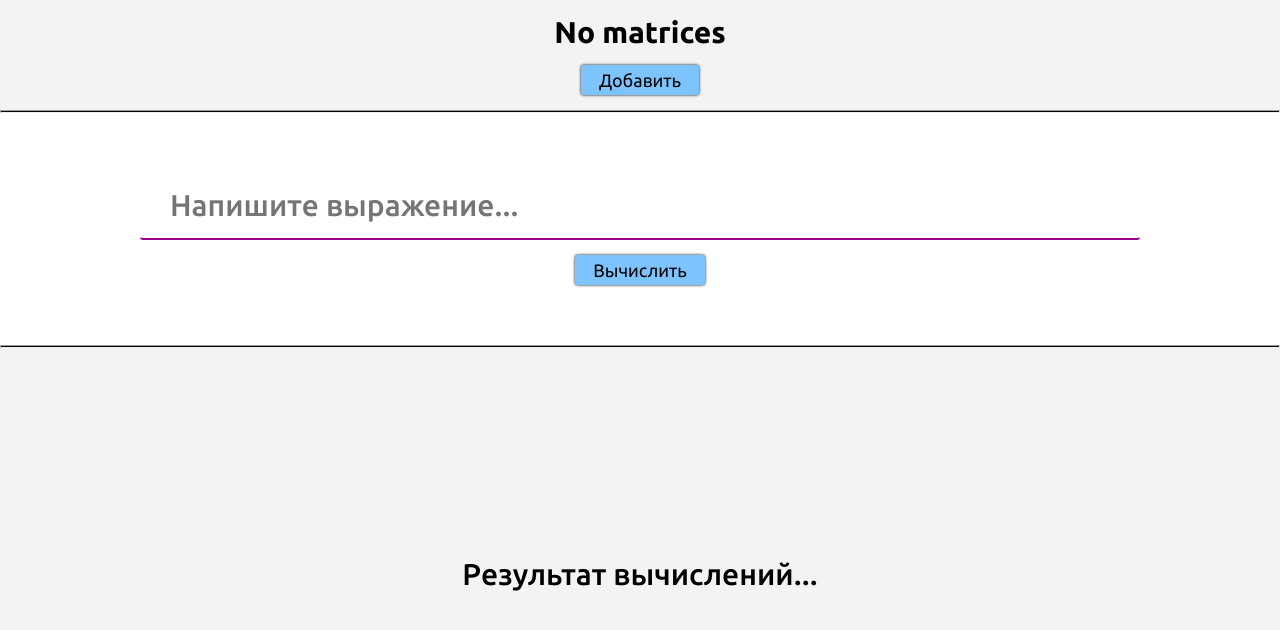
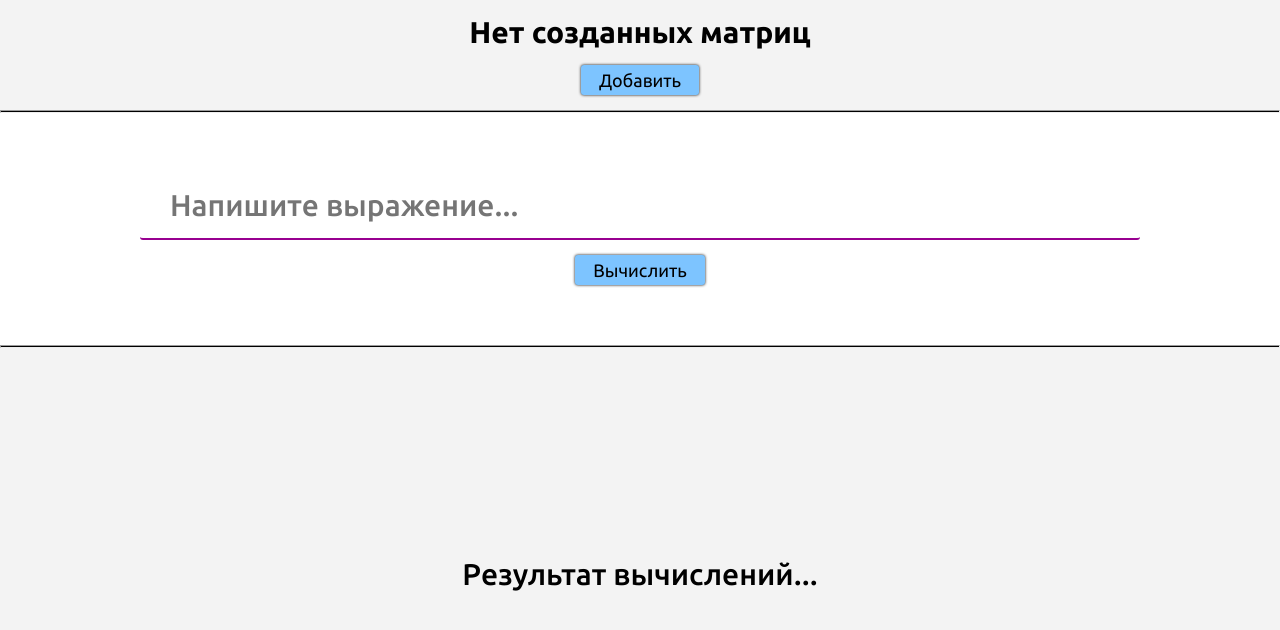
Before and after one commit to atomych/matrix, a Vue app: page / in a window 1280 px wide. Shown: the top 630 px of the page. Built offline with nearby package versions, Linux system fonts and the light colour scheme.

Commit message:
russian language a little

```diff
--- a/src/components/MatricesList.vue
+++ b/src/components/MatricesList.vue
@@ -16,7 +16,9 @@
         </main>
       </li>
     </ul>
-    <section class="empty" v-if="matrices.length == 0">No matrices</section>
+    <section class="empty" v-if="matrices.length == 0">
+      Нет созданных матриц
+    </section>
     <section class="control" v-if="matrices.length">
       <button class="btn" @click="currentPage--" :disabled="currentPage == 1">
         Назад
```
